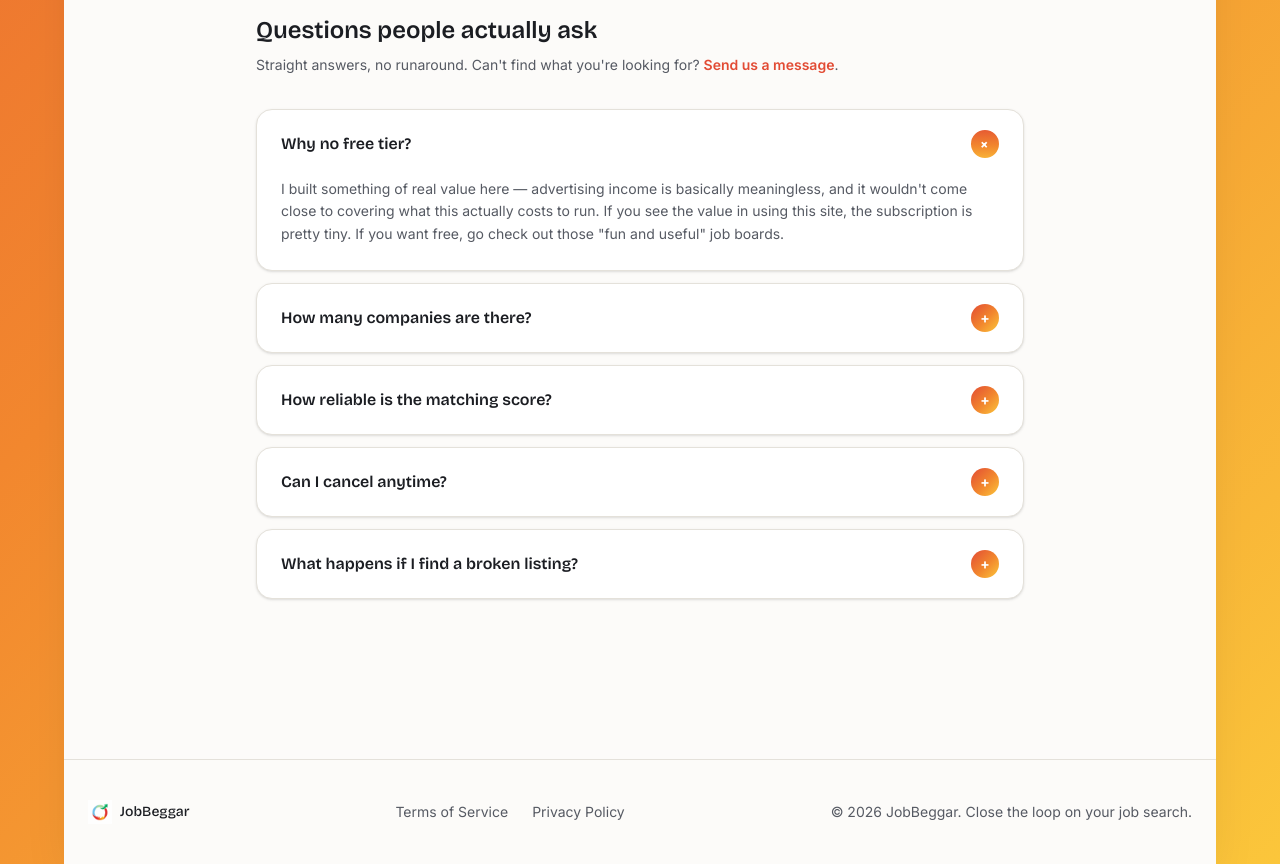
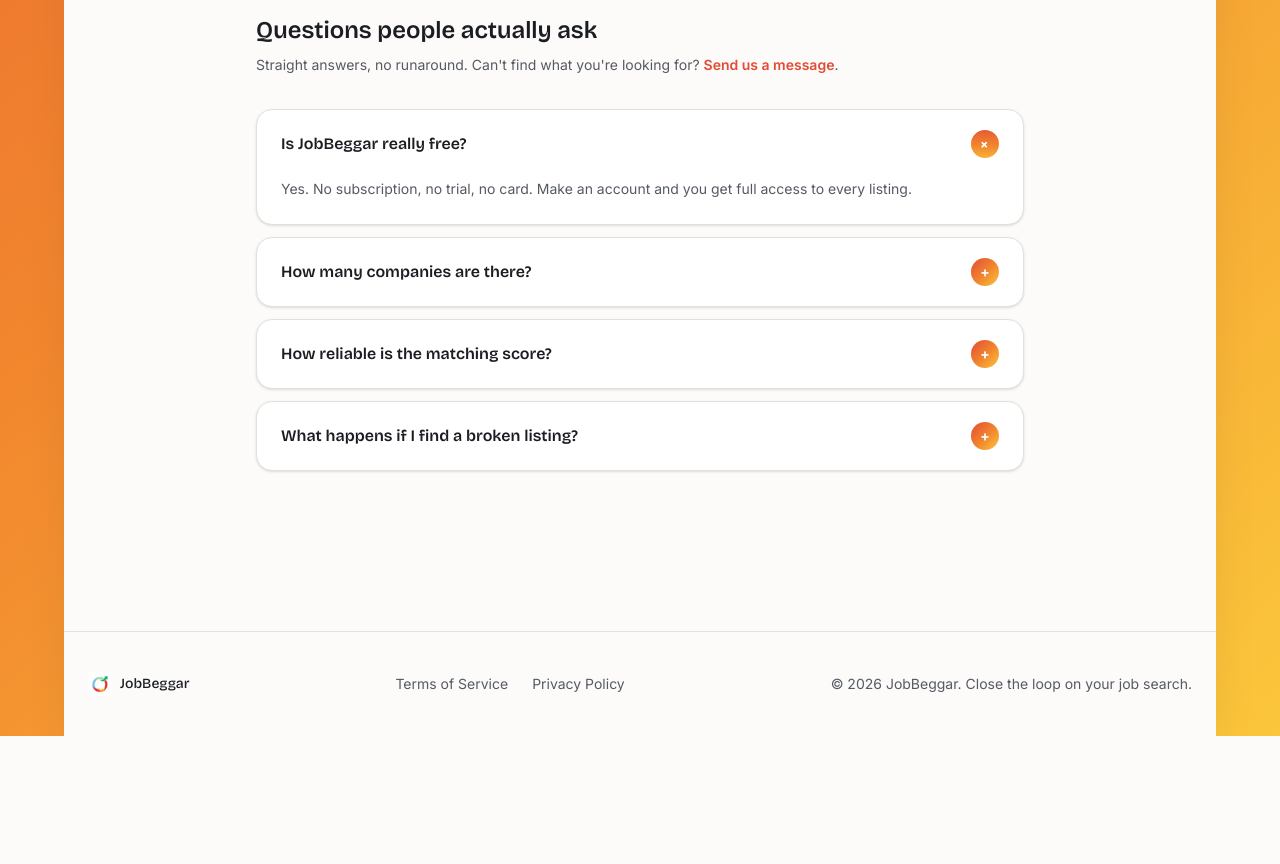
Before and after one commit to caveproddevelopment/smarterjobhunt, a React (Vite) app in the folder frontend/: page / in a window 1280 px wide. Shown: the part 1580-2444 px from the top of the page. After the commit the page ends 2316 px from the top, so only its background shows below. Built offline with nearby package versions, Linux system fonts and the light colour scheme; no server answers.

Commit message:
Make site free: FAQ answers

```diff
--- a/frontend/src/data/faqs.jsx
+++ b/frontend/src/data/faqs.jsx
@@ -3,8 +3,8 @@
 // (pages/Landing.jsx), so the two never drift out of sync with each other.
 export const faqs = [
   {
-    q: 'Why no free tier?',
-    a: "I built something of real value here — advertising income is basically meaningless, and it wouldn't come close to covering what this actually costs to run. If you see the value in using this site, the subscription is pretty tiny. If you want free, go check out those \"fun and useful\" job boards.",
+    q: 'Is JobBeggar really free?',
+    a: "Yes. No subscription, no trial, no card. Make an account and you get full access to every listing.",
   },
   {
     q: 'How many companies are there?',
@@ -13,10 +13,6 @@ export const faqs = [
   {
     q: 'How reliable is the matching score?',
     a: "For what it is, the matching score is exact — it's not a fuzzy guess, it's math, and here's the actual rule. We score every job two ways: how well your search words show up in the title, and how well they show up in the full job description. If a job's title (or one of the 15 title variants we also check) contains your exact search phrase, that side scores a full 100%. Otherwise, each word you typed counts for an equal share of 100%, and the title only earns credit for the words it actually contains. A job only makes it into your results if the title side or the description side clears 50% on its own — and whichever one cleared that bar is the percentage shown on the card. It's never a blended average, so the number you see always matches the actual reason the job showed up. Match every single word in both the title and the description, and the job gets marked a Perfect Match and jumps to the top of the list, newest first. If you're logged in, you'll also see a personalized AI match score on jobs — that one's calculated separately, comparing your profile against the listing on its own schedule behind the scenes.",
-  },
-  {
-    q: 'Can I cancel anytime?',
-    a: "Of course. There's no trap. Your first week is free, then the subscription renews weekly at $1.99. Cancel anytime.",
   },
   {
     q: 'What happens if I find a broken listing?',
```
